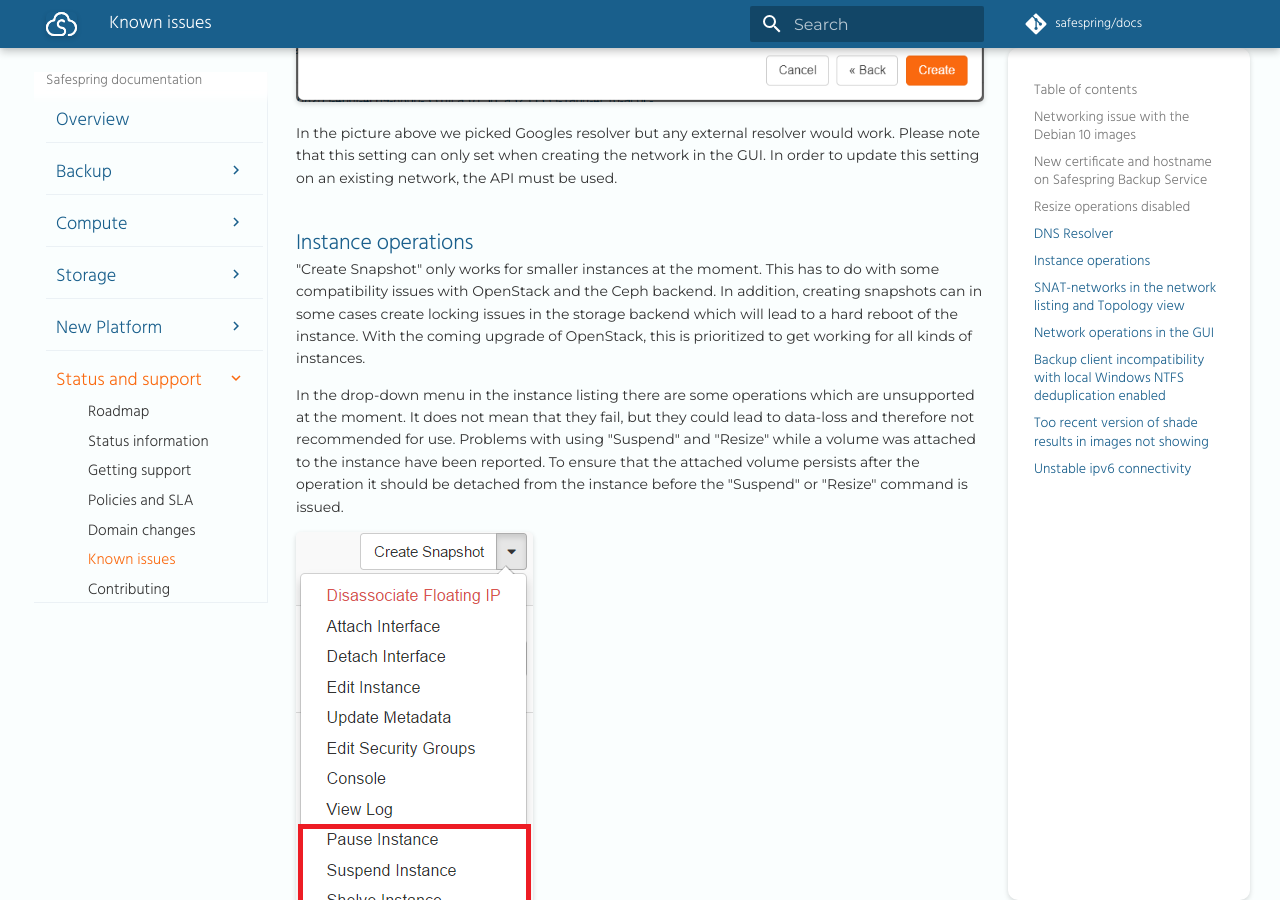
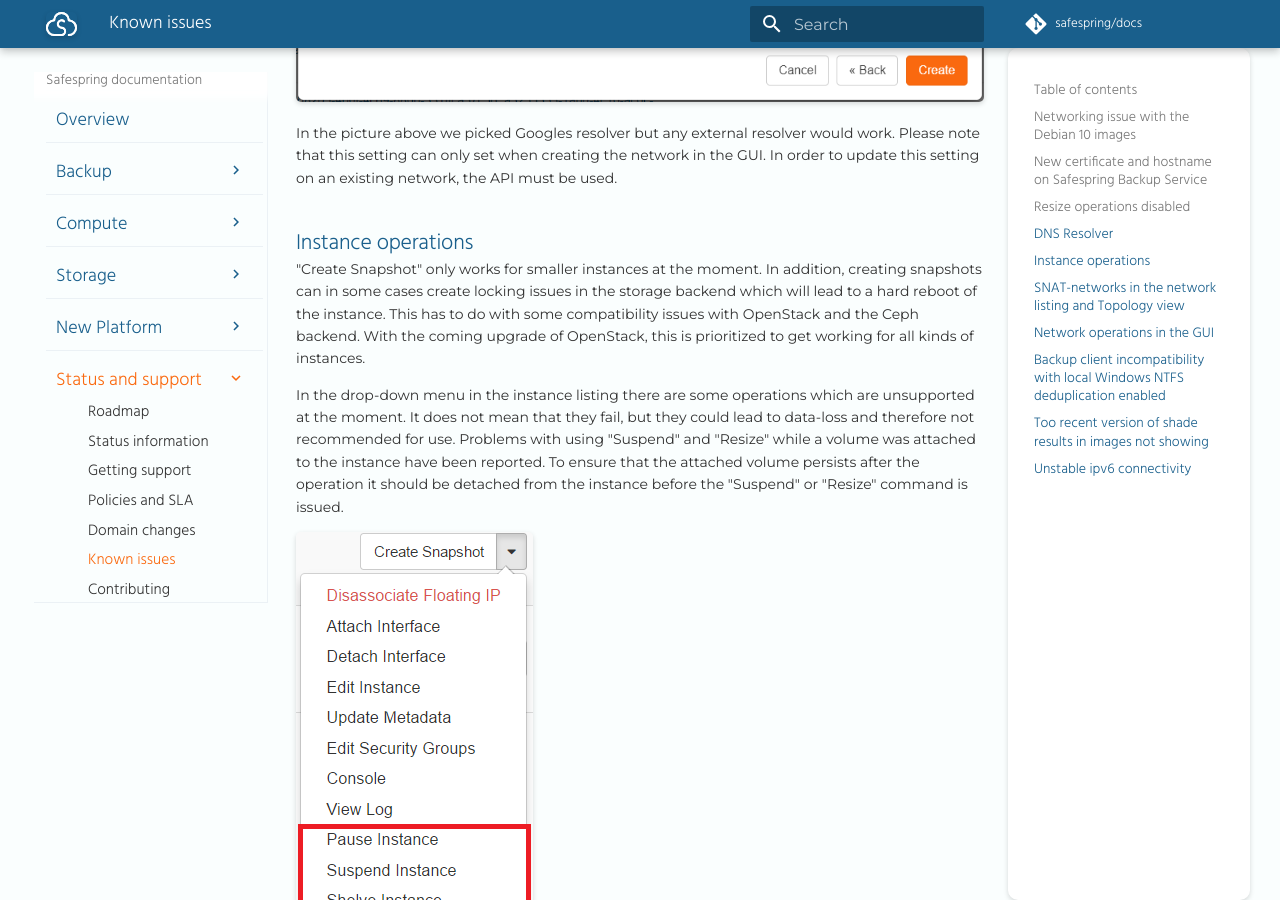
Before and after one commit to safespring/docs, an MkDocs documentation site: the page built from content/service/known_issues.md, in a window 1280 px wide and 900 px high, scrolled down 2236 px. Built offline with MkDocs 1.6.1 and Material for MkDocs 9.7.7, drawn with Linux system fonts in a browser that asks for light colours; a script that is not in the unit is left out; comment, search, counter and statistics services are not loaded; old or Windows-style settings are respelled for this version of MkDocs.

Commit message:
RT1015: Restructured sentences.

```diff
--- a/content/service/known_issues.md
+++ b/content/service/known_issues.md
@@ -97,11 +97,11 @@ be used.
 
 ## Instance operations
 
-"Create Snapshot" only works for smaller instances at the moment. This has to
-do with some compatibility issues with OpenStack and the Ceph backend. In addition,
+"Create Snapshot" only works for smaller instances at the moment. In addition,
 creating snapshots can in some cases create locking issues in the storage backend
-which will lead to a hard reboot of the instance. With the coming upgrade of OpenStack,
-this is prioritized to get working for all kinds of instances.
+which will lead to a hard reboot of the instance.  This has to do with some
+compatibility issues with OpenStack and the Ceph backend. With the coming upgrade
+of OpenStack, this is prioritized to get working for all kinds of instances.
 
 In the drop-down menu in the instance listing there are some operations which
 are unsupported at the moment. It does not mean that they fail,  but they could
```
